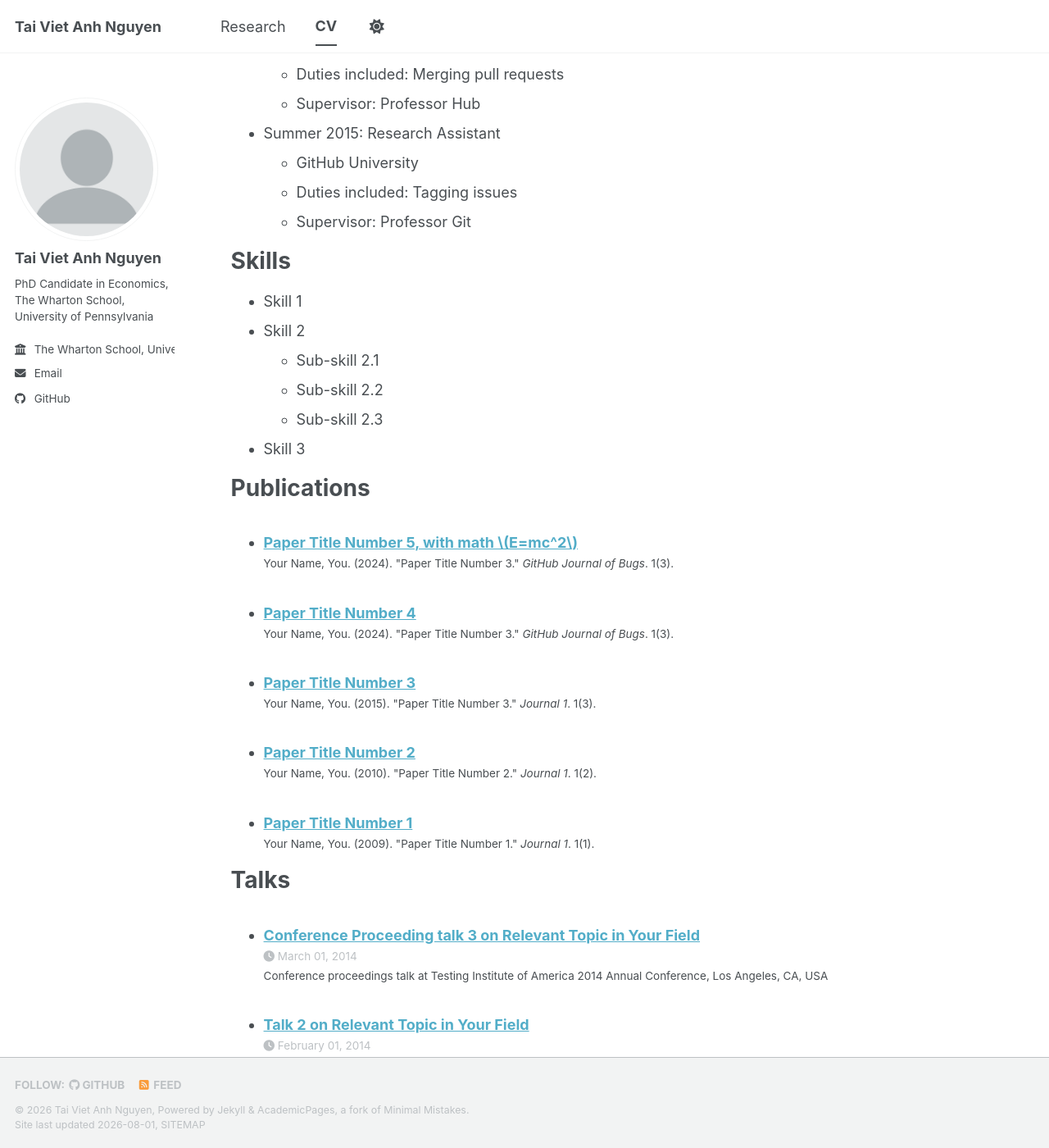
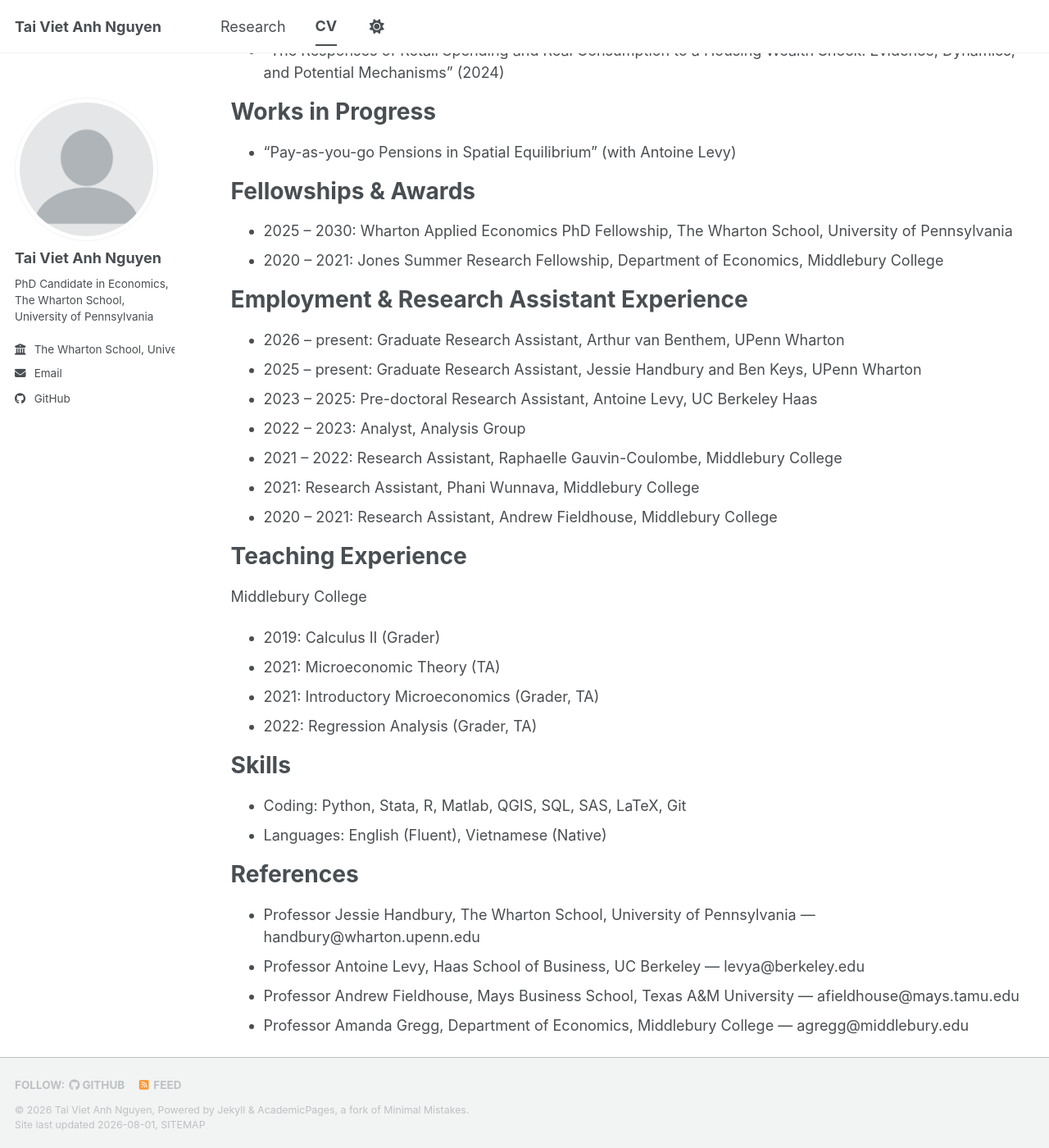
Before and after one commit to tvnguyen24/tvnguyen24.github.io, a Jekyll site: the page built from _pages/cv.md, in a window 1280 px wide and 1400 px high, scrolled down 503 px. Shown: the whole window at 82% size. Built offline with Jekyll 4.4.1, drawn with Linux system fonts in a browser that asks for light colours; a style sheet for code colours, icons or effects is not loaded; some of the changed text lies outside the part shown.

Commit message:
Add real CV content and downloadable PDF to CV page

```diff
--- a/_pages/cv.md
+++ b/_pages/cv.md
@@ -9,56 +9,58 @@ redirect_from:
 
 {% include base_path %}
 
+[Download a PDF copy of my CV here.](/files/NguyenCV.pdf)
+
 Education
 ======
-* Ph.D in Version Control Theory, GitHub University, 2018 (expected)
-* M.S. in Jekyll, GitHub University, 2014
-* B.S. in GitHub, GitHub University, 2012
+* Ph.D. in Economics, The Wharton School, University of Pennsylvania, 2025 – present
+* B.A. in Economics (Highest Honors) and B.A. in Mathematics (High Honors), Middlebury College, 2022
+  * *Summa cum laude*
 
-Work experience
+Research Fields
 ======
-* Spring 2024: Academic Pages Collaborator
-  * GitHub University
-  * Duties includes: Updates and improvements to template
-  * Supervisor: The Users
+* Primary: Spatial/Environmental Economics
+* Secondary: IO, International Trade, Public
 
-* Fall 2015: Research Assistant
-  * GitHub University
-  * Duties included: Merging pull requests
-  * Supervisor: Professor Hub
+Working Papers
+======
+* "The Responses of Retail Spending and Real Consumption to a Housing Wealth Shock: Evidence, Dynamics, and Potential Mechanisms" (2024)
 
-* Summer 2015: Research Assistant
-  * GitHub University
-  * Duties included: Tagging issues
-  * Supervisor: Professor Git
+Works in Progress
+======
+* "Pay-as-you-go Pensions in Spatial Equilibrium" (with Antoine Levy)
+
+Fellowships & Awards
+======
+* 2025 – 2030: Wharton Applied Economics PhD Fellowship, The Wharton School, University of Pennsylvania
+* 2020 – 2021: Jones Summer Research Fellowship, Department of Economics, Middlebury College
+
+Employment & Research Assistant Experience
+======
+* 2026 – present: Graduate Research Assistant, Arthur van Benthem, UPenn Wharton
+* 2025 – present: Graduate Research Assistant, Jessie Handbury and Ben Keys, UPenn Wharton
+* 2023 – 2025: Pre-doctoral Research Assistant, Antoine Levy, UC Berkeley Haas
+* 2022 – 2023: Analyst, Analysis Group
+* 2021 – 2022: Research Assistant, Raphaelle Gauvin-Coulombe, Middlebury College
+* 2021: Research Assistant, Phani Wunnava, Middlebury College
+* 2020 – 2021: Research Assistant, Andrew Fieldhouse, Middlebury College
+
+Teaching Experience
+======
+Middlebury College
+* 2019: Calculus II (Grader)
+* 2021: Microeconomic Theory (TA)
+* 2021: Introductory Microeconomics (Grader, TA)
+* 2022: Regression Analysis (Grader, TA)
 
 Skills
 ======
-* Skill 1
-* Skill 2
-  * Sub-skill 2.1
-  * Sub-skill 2.2
-  * Sub-skill 2.3
-* Skill 3
+* Coding: Python, Stata, R, Matlab, QGIS, SQL, SAS, LaTeX, Git
+* Languages: English (Fluent), Vietnamese (Native)
 
-Publications
+References
 ======
-  <ul>{% for post in site.publications reversed %}
-    {% include archive-single-cv.html %}
-  {% endfor %}</ul>
-
-Talks
-======
-  <ul>{% for post in site.talks reversed %}
-    {% include archive-single-talk-cv.html  %}
-  {% endfor %}</ul>
-
-Teaching
-======
-  <ul>{% for post in site.teaching reversed %}
-    {% include archive-single-cv.html %}
-  {% endfor %}</ul>
-
-Service and leadership
-======
-* Currently signed in to 43 different slack teams
+* Professor Jessie Handbury, The Wharton School, University of Pennsylvania — handbury@wharton.upenn.edu
+* Professor Antoine Levy, Haas School of Business, UC Berkeley — levya@berkeley.edu
+* Professor Andrew Fieldhouse, Mays Business School, Texas A&M University — afieldhouse@mays.tamu.edu
+* Professor Amanda Gregg, Department of Economics, Middlebury College — agregg@middlebury.edu
```
Also changed, not shown: 1 other file.
